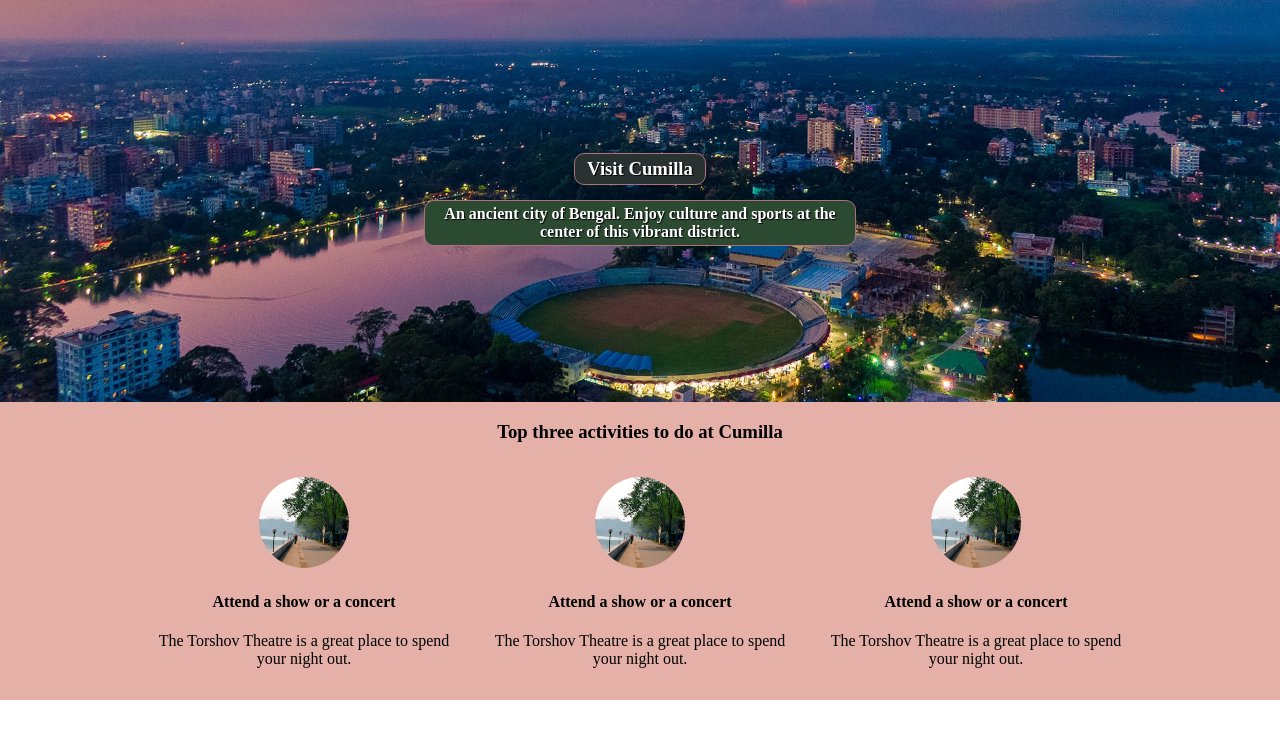
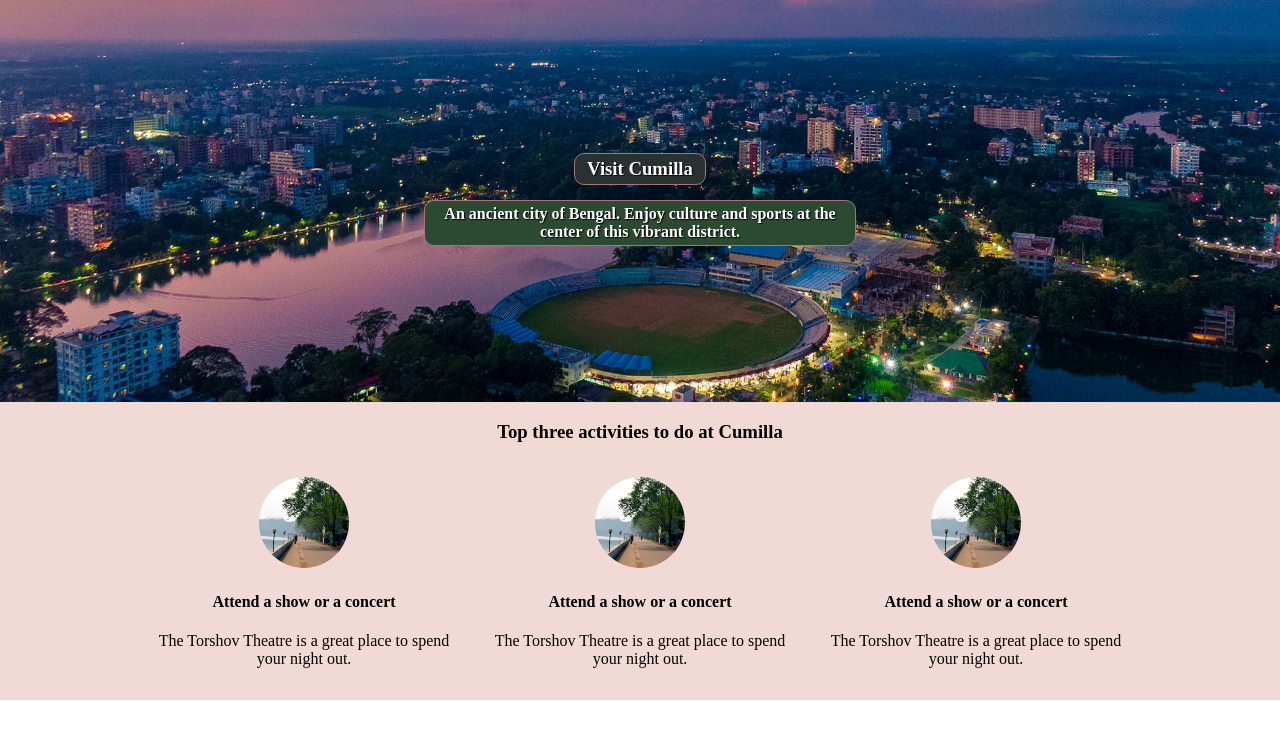
Before and after one commit to AbdullahAlJobaer/My-Hometown-Homepage, a plain HTML site: page index.html in a window 1280 px wide. Drawn offline with Linux system fonts and the light colour scheme; a web font is replaced by a local one.

Commit message:
Changed activity section's background

```diff
--- a/style.css
+++ b/style.css
@@ -37,7 +37,7 @@ body {
 }
 
 .activity-main {
-    background: #e4b0a7;
+    background: #f1dad6;
     display: flex;
     flex-direction: column;
 }
```
